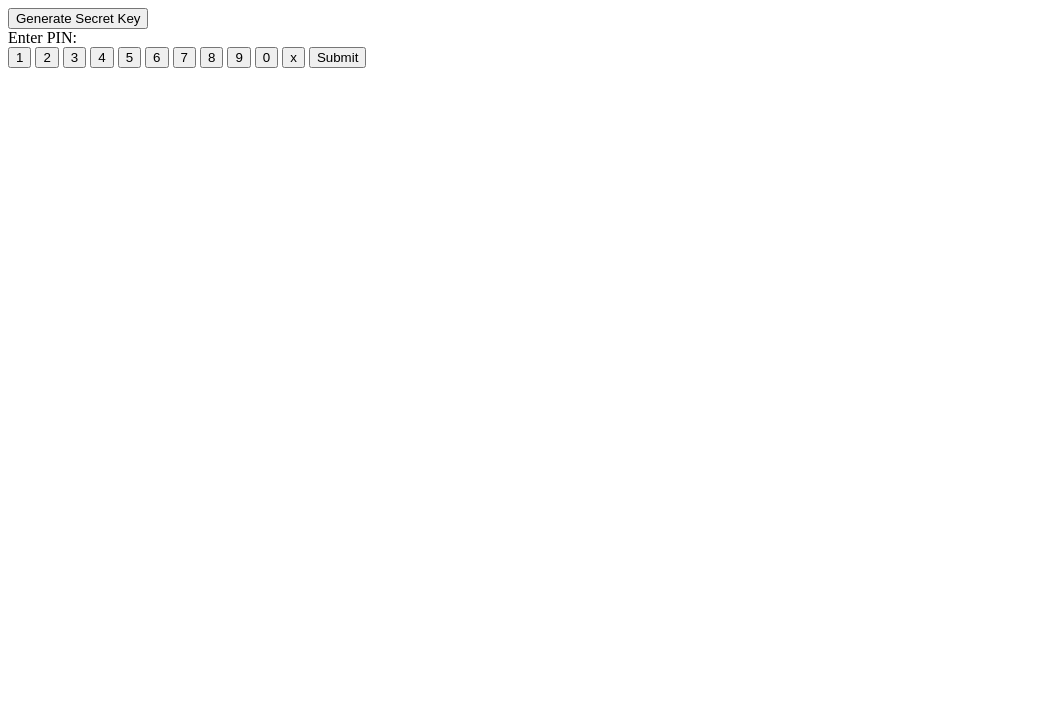
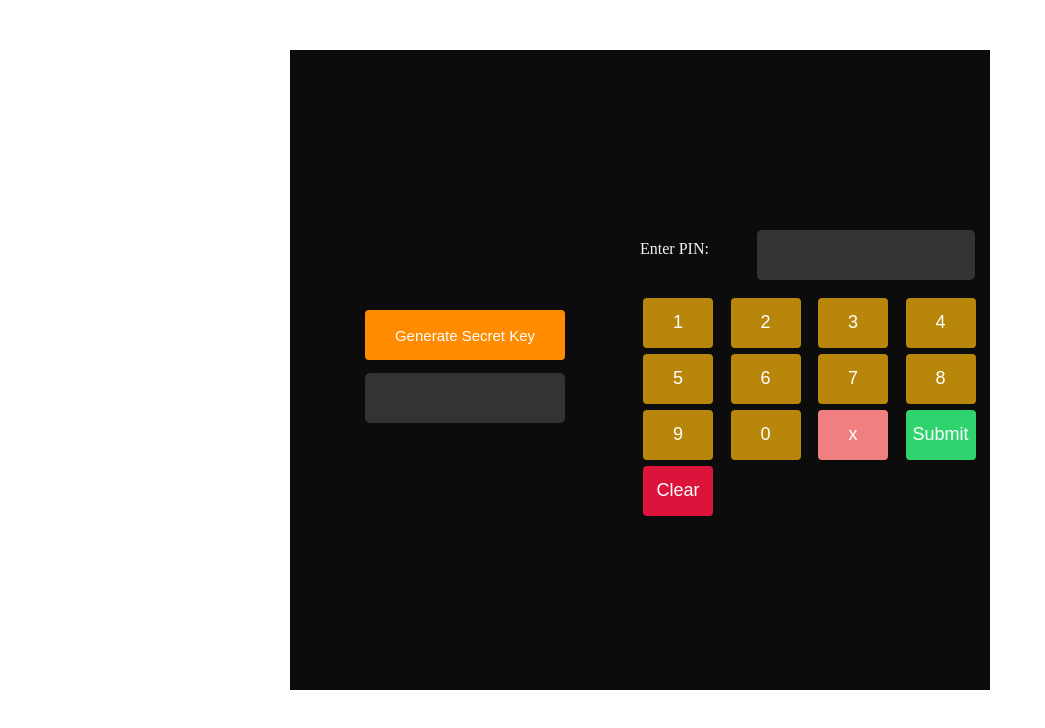
Before and after one commit to ashrafulhaque/secret-key-matcher, a plain HTML site: page index.html in a window 1280 px wide. Shown: the whole page, without its empty margins (0-1045 px from the left). Drawn offline with Linux system fonts and the light colour scheme.

Commit message:
Basic CSS Design Done

```diff
--- a/index.html
+++ b/index.html
@@ -4,6 +4,7 @@
     <meta charset="UTF-8">
     <meta name="viewport" content="width=device-width, initial-scale=1.0">
     <title>Secret Key Matcher</title>
+    <link rel="stylesheet" href="styles/style.css">
 </head>
 <body>
     <main class="container">
@@ -30,7 +31,10 @@
                 <button id="backspaceBtn" class="btn backspace-btn">x</button>
                 <button id="submitBtn" class="btn submit-btn">Submit</button>
             </div>
+            <button id="clearBtn" class="btn clear-btn">Clear</button>
+            <div id="message" class="message"></div>
         </section>
     </main>
+    <script src="scripts/script.js"></script>
 </body>
 </html>
--- a/styles/style.css
+++ b/styles/style.css
@@ -0,0 +1,113 @@
+/*Global style-CSS reset*/
+* {
+    margin: 0;
+    padding: 0;
+	border: 0;
+	font-size: 100%;
+}
+
+.container {
+    max-width: 700px;
+    height: 80vh;
+    display: flex;
+    align-items: center;
+    justify-content: center;
+    background-color: rgb(12, 12, 12);
+    margin: 0 auto;
+    margin-top: 50px;
+}
+
+
+/* Styles for generate key section */
+.genkey-section {
+    width: 50%;
+    display: flex;
+    flex-direction: column;
+    align-items: center;
+    justify-content: center;
+}
+
+.genkey-display {
+    font-size: 24px;
+    margin: 10px 0;
+    background-color: #333;
+    padding: 15px;
+    border-radius: 5px;
+    width: 200px;
+    text-align: center;
+    box-sizing: border-box;
+    height: 50px;
+}
+
+/* Styles for pin input section */
+.pin-section {
+    width: 50%;
+}
+.pin-input {
+    display: inline-flex;
+    gap: 10px;
+    width: 100%;
+}
+.pin-label {
+    color: whitesmoke;
+    margin: 10px 0;
+    padding: 15px 0;
+    width: 30%;
+}
+.pin-display{
+    font-size: 24px;
+    margin: 15px;
+    background-color: #333;
+    padding: 15px;
+    border-radius: 5px;
+    width: 70%;
+    text-align: center;
+    box-sizing: border-box;
+    height: 50px;
+}
+.keypad{
+    display: grid;
+    grid-template-columns: repeat(4, 1fr);
+}
+.message {
+    margin-top: 10px;
+    font-weight: bold;
+    text-align: center;
+}
+
+/* Styles for buttons */
+.btn {
+    font-size: 18px;
+    padding: 15px 18px;
+    margin: 3px;
+    border: none;
+    border-radius: 4px;
+    cursor: pointer;
+    color: white;
+    transition: opacity 0.3s;
+    width: 70px;
+    height: 50px;
+    display: flex;
+    align-items: center;
+    justify-content: center;
+}
+.num {
+    background-color: darkgoldenrod;
+}
+.btn:hover {
+    opacity: 0.8;
+}
+.btn-genkey {
+    width: 200px;
+    background-color: darkorange;
+    font-size: 15px;
+}
+.backspace-btn {
+    background-color: lightcoral;
+}
+.submit-btn {
+    background-color: #30D46F;
+}
+.clear-btn {
+    background-color: crimson;
+}
```
